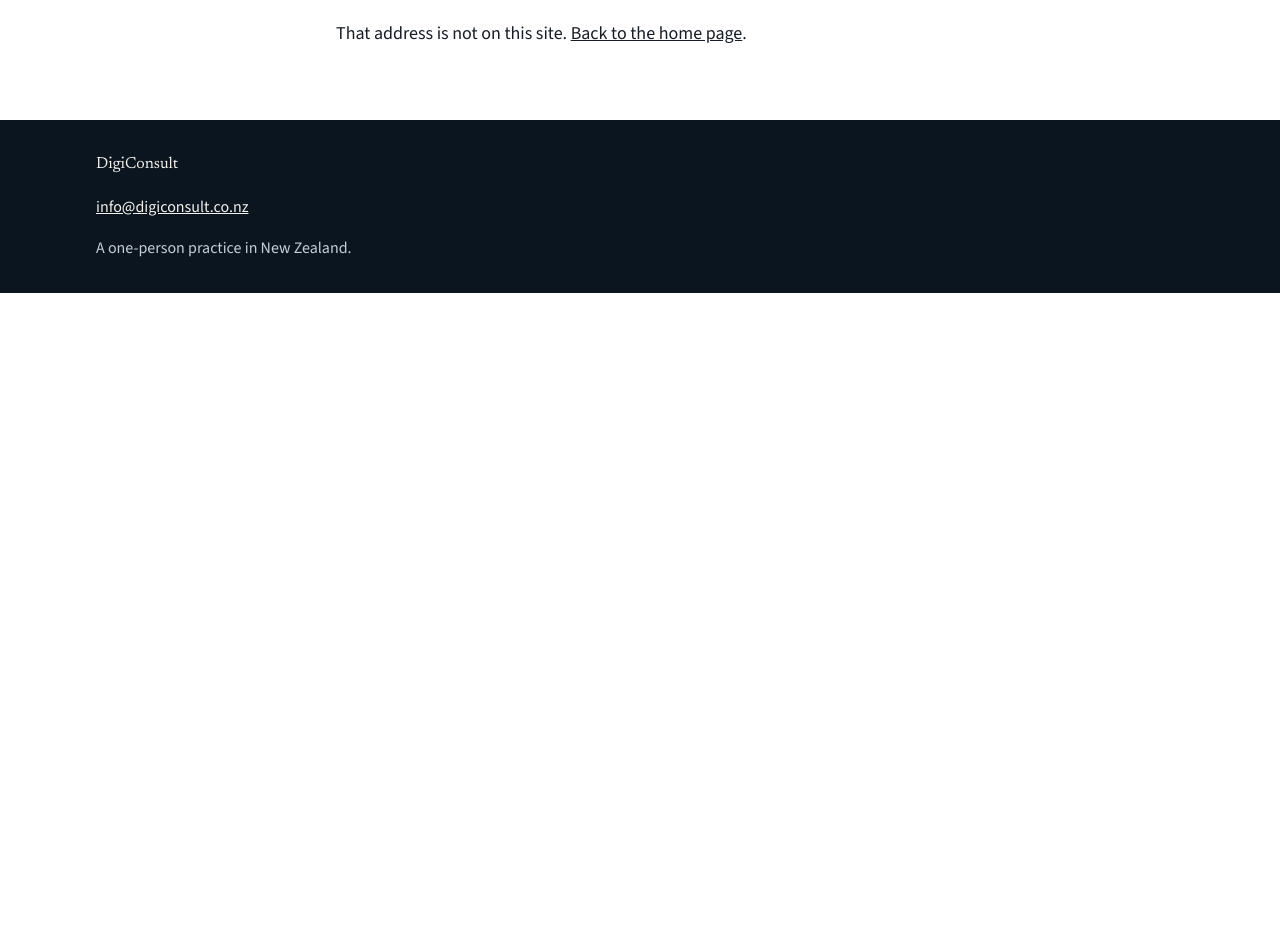
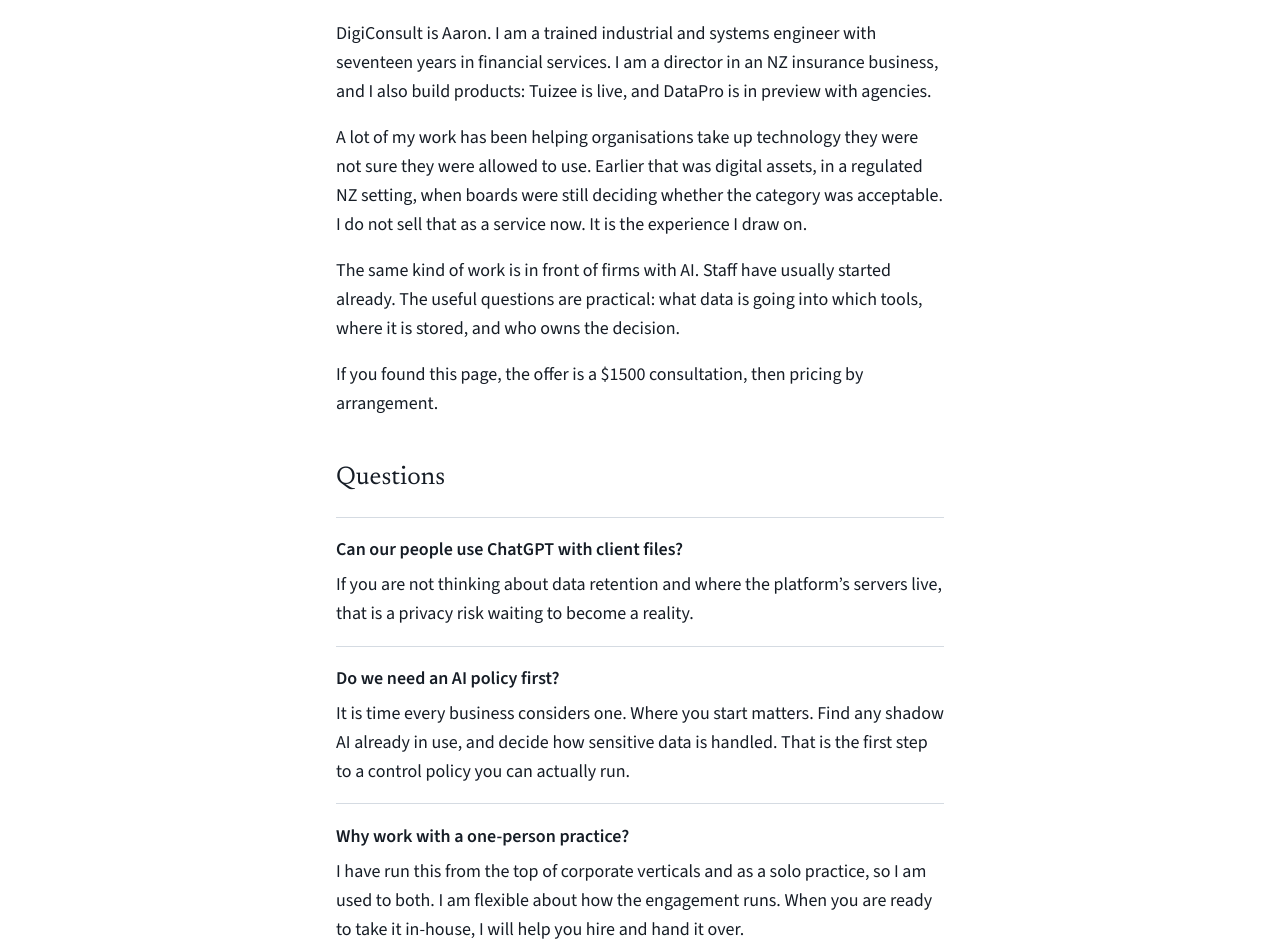
Before and after one commit to digi-c-nz/digiconsult-v2, a Next.js app: page /digiconsult.-v2/about in a window 1280 px wide. Before the commit this address had no page. Shown: the part 180-1132 px from the top of the page. Before the commit the page ends 800 px from the top, so only its background shows below. Built offline with nearby package versions, Linux system fonts and the light colour scheme.

Commit message:
Add about page with locked copy

```diff
--- /dev/null
+++ b/src/app/about/page.tsx
@@ -0,0 +1,71 @@
+import type { Metadata } from "next";
+
+export const metadata: Metadata = {
+  title: "About",
+  description:
+    "DigiConsult is Aaron. Industrial and systems engineer, seventeen years in financial services.",
+};
+
+export default function AboutPage() {
+  return (
+    <main id="main" className="page">
+      <div className="page-inner prose">
+        <h1>About</h1>
+        <p>
+          DigiConsult is Aaron. I am a trained industrial and systems engineer
+          with seventeen years in financial services. I am a director in an NZ
+          insurance business, and I also build products: Tuizee is live, and
+          DataPro is in preview with agencies.
+        </p>
+        <p>
+          A lot of my work has been helping organisations take up technology
+          they were not sure they were allowed to use. Earlier that was digital
+          assets, in a regulated NZ setting, when boards were still deciding
+          whether the category was acceptable. I do not sell that as a service
+          now. It is the experience I draw on.
+        </p>
+        <p>
+          The same kind of work is in front of firms with AI. Staff have
+          usually started already. The useful questions are practical: what
+          data is going into which tools, where it is stored, and who owns the
+          decision.
+        </p>
+        <p>
+          If you found this page, the offer is a $1500 consultation, then
+          pricing by arrangement.
+        </p>
+        <section className="qa" aria-labelledby="qa-heading">
+          <h2 id="qa-heading">Questions</h2>
+          <dl>
+            <div className="qa-item">
+              <dt>Can our people use ChatGPT with client files?</dt>
+              <dd>
+                If you are not thinking about data retention and where the
+                platform’s servers live, that is a privacy risk waiting to
+                become a reality.
+              </dd>
+            </div>
+            <div className="qa-item">
+              <dt>Do we need an AI policy first?</dt>
+              <dd>
+                It is time every business considers one. Where you start
+                matters. Find any shadow AI already in use, and decide how
+                sensitive data is handled. That is the first step to a control
+                policy you can actually run.
+              </dd>
+            </div>
+            <div className="qa-item">
+              <dt>Why work with a one-person practice?</dt>
+              <dd>
+                I have run this from the top of corporate verticals and as a
+                solo practice, so I am used to both. I am flexible about how
+                the engagement runs. When you are ready to take it in-house, I
+                will help you hire and hand it over.
+              </dd>
+            </div>
+          </dl>
+        </section>
+      </div>
+    </main>
+  );
+}
```
